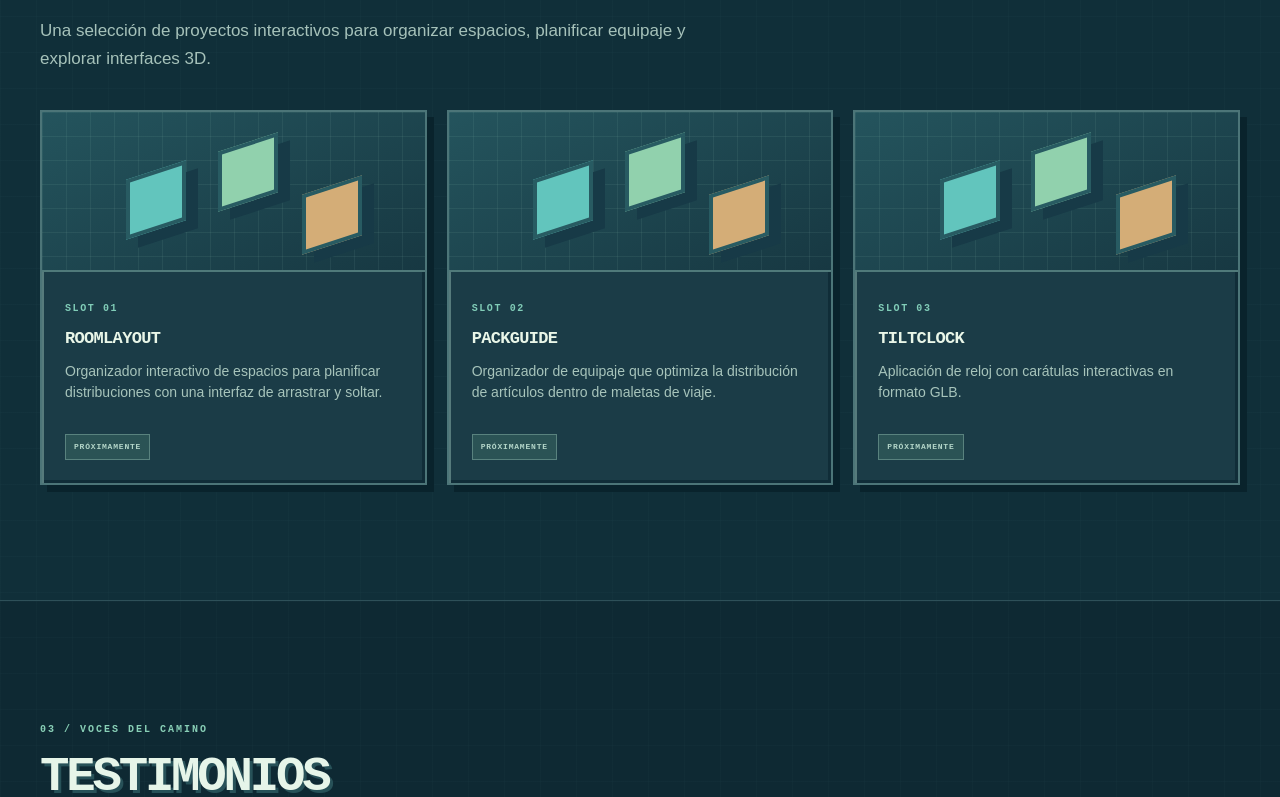
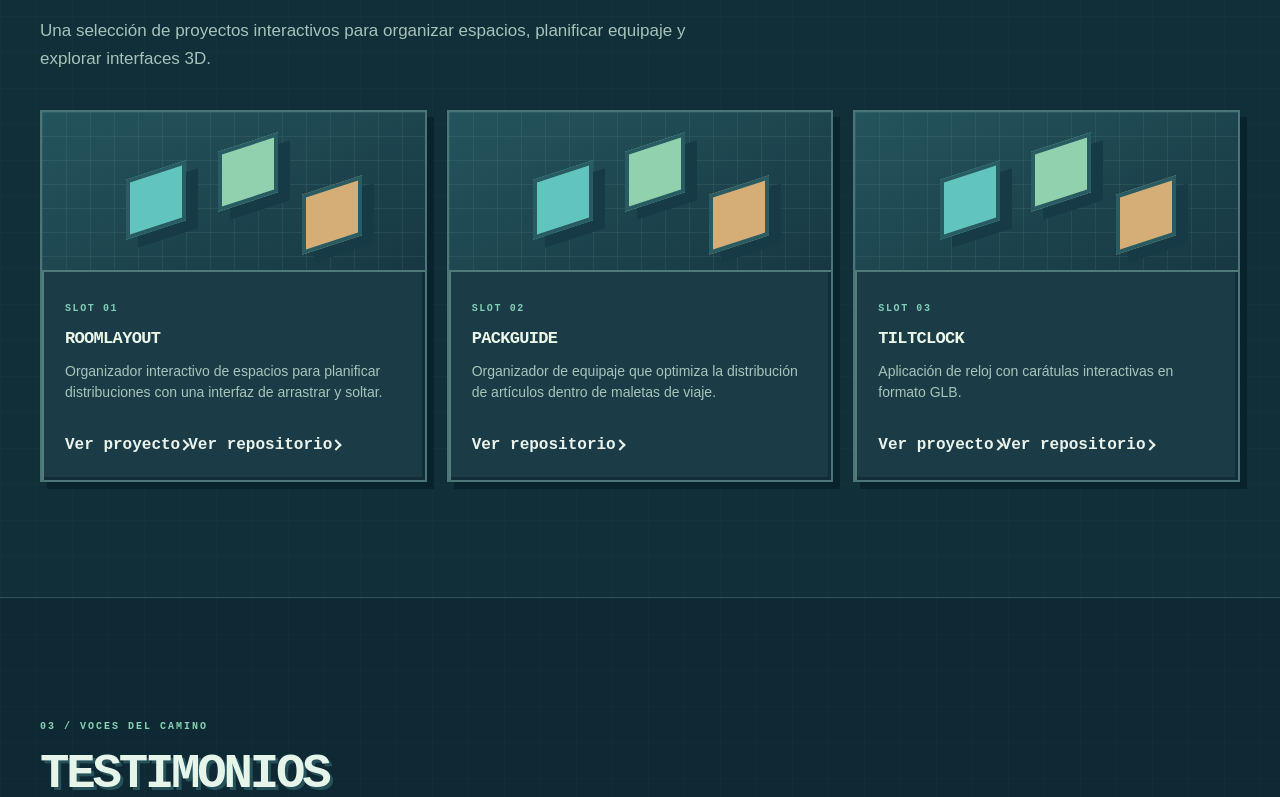
Before and after one commit to danilolarap/Portfolio, a Next.js app: page / in a window 1280 px wide. Shown: the part 1681-2478 px from the top of the page. Built offline with nearby package versions, Linux system fonts and the light colour scheme.

Commit message:
feat(projects): add repository and demo links

```diff
--- a/src/components/Projects.tsx
+++ b/src/components/Projects.tsx
@@ -18,7 +18,28 @@ export default function Projects({ copy }: { copy: PortfolioContent }) {
                 <span className="card-index">SLOT {project.index}</span>
                 <h3>{project.title}</h3>
                 <p>{project.description}</p>
-                <span className="pending-tag">{copy.common.pending}</span>
+                <div className="project-links">
+                  {project.production && (
+                    <a
+                      className="project-repository-link project-production-link"
+                      href={project.production}
+                      target="_blank"
+                      rel="noopener noreferrer"
+                    >
+                      {copy.projects.openProduction}
+                      <span aria-hidden="true" className="button-arrow" />
+                    </a>
+                  )}
+                  <a
+                    className="project-repository-link"
+                    href={project.repository}
+                    target="_blank"
+                    rel="noopener noreferrer"
+                  >
+                    {copy.projects.openRepository}
+                    <span aria-hidden="true" className="button-arrow" />
+                  </a>
+                </div>
               </div>
             </article>
           ))}
```
